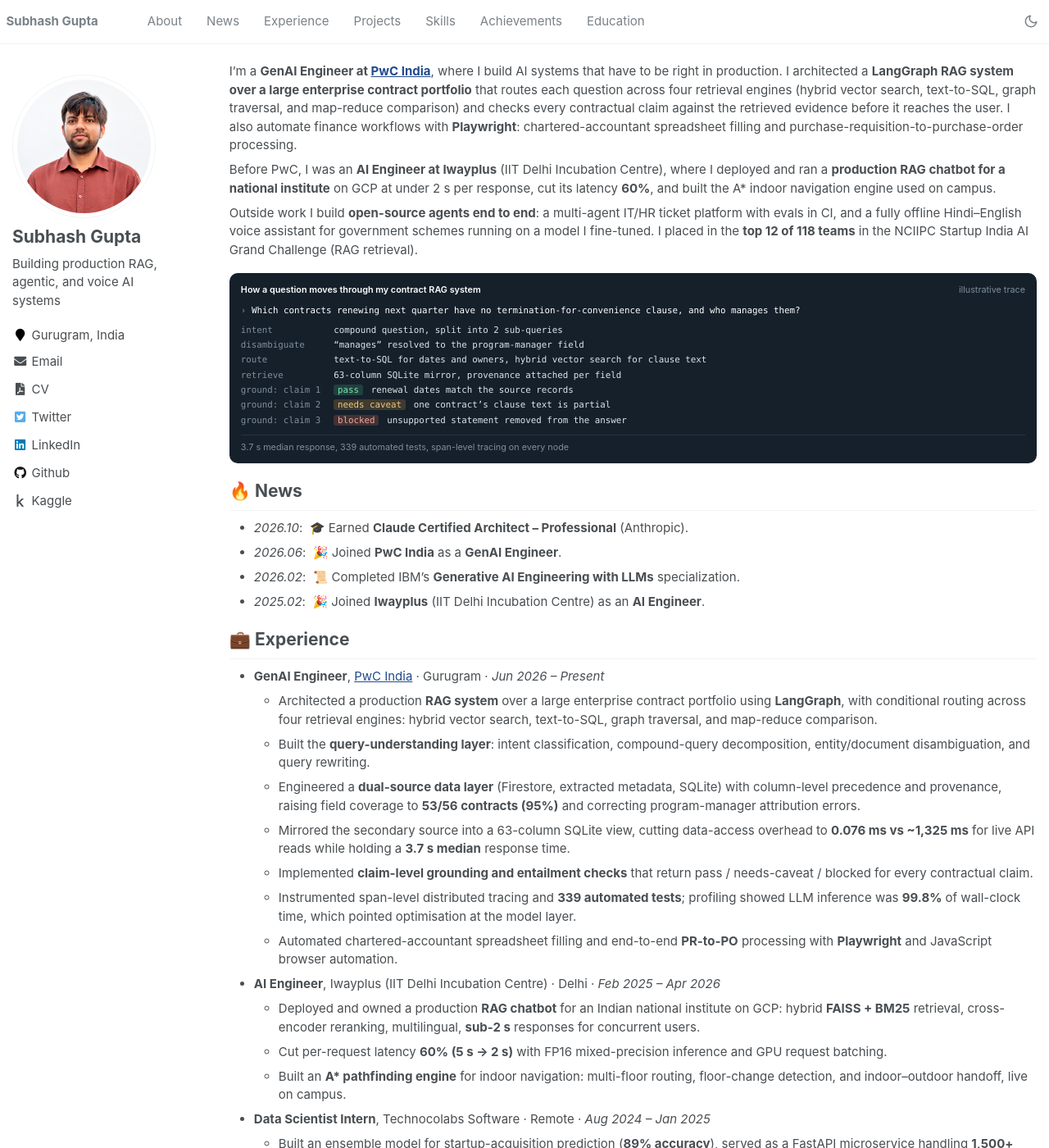
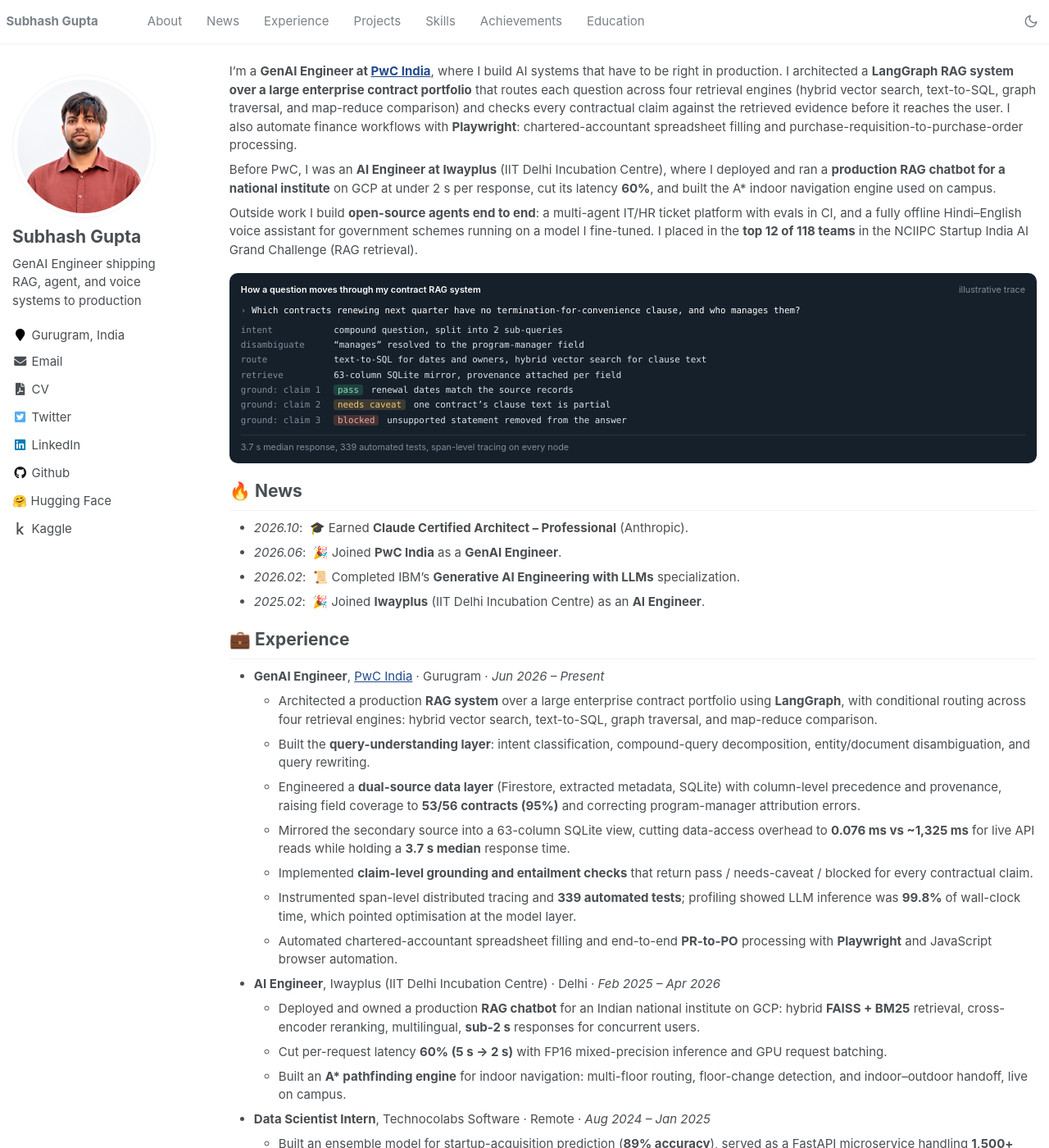
Before and after one commit to Subh24ai/Subh24ai.github.io, a Jekyll site: the page built from _pages/about.md, in a window 1280 px wide and 1400 px high. Shown: the whole window at 82% size. Built offline with Jekyll 4.4.1, drawn with Linux system fonts in a browser that asks for light colours; some of the changed text lies outside the part shown.

Commit message:
HF link, final headline, stronger projects

```diff
--- a/_config.yml
+++ b/_config.yml
@@ -23,10 +23,11 @@ baidu_site_verification  :  # get baidu_site_verification from https://ziyuan.ba
 author:
   name             : "Subhash Gupta"
   avatar           : "assets/profile_picture.png"
-  bio              : "Building production RAG, agentic, and voice AI systems"
+  bio              : "GenAI Engineer shipping RAG, agent, and voice systems to production"
   location         : "Gurugram, India"
   email            : "subhashgupta1591@gmail.com"
   github           : "Subh24ai"
+  huggingface      : "Subh24ai"
   linkedin         : "subhash24gupta"
   twitter          : "Subh24ai"
   cv               : "/resume/Subhash_Gupta_Resume.pdf"
--- a/_includes/author-profile.html
+++ b/_includes/author-profile.html
@@ -76,6 +76,9 @@
       {% endif %}
       {% if author.github %}
         <li><a href="https://github.com/{{ author.github }}"><i class="fab fa-fw fa-github" aria-hidden="true"></i> Github</a></li>
+      {% endif %}
+      {% if author.huggingface %}
+        <li><a href="https://huggingface.co/{{ author.huggingface }}"><span class="hf-icon" aria-hidden="true">🤗</span> Hugging Face</a></li>
       {% endif %}
       {% if author.kaggle %}
         <li><a href="https://www.kaggle.com/{{ author.kaggle }}"><i class="fab fa-fw fa-kaggle" aria-hidden="true"></i> Kaggle</a></li>
@@ -181,6 +184,9 @@
       {% if author.github %}
         <a href="https://github.com/{{ author.github }}"><i class="fab fa-fw fa-github" aria-hidden="true"></i></a>
       {% endif %}
+      {% if author.huggingface %}
+        <a href="https://huggingface.co/{{ author.huggingface }}" aria-label="Hugging Face"><span class="hf-icon" aria-hidden="true">🤗</span></a>
+      {% endif %}
       {% if author.kaggle %}
         <a href="https://www.kaggle.com/{{ author.kaggle }}"><i class="fab fa-fw fa-kaggle" aria-hidden="true"></i></a>
       {% endif %}
--- a/_sass/_subh.scss
+++ b/_sass/_subh.scss
@@ -33,3 +33,6 @@
   .rag-trace__row { grid-template-columns: 1fr; gap: 0; margin-bottom: 0.3em; }
 }
 [data-theme="dark"] .rag-trace { background: #0a1118; border: 1px solid #26333f; }
+
+/* Hugging Face emoji sized like the Font Awesome icons */
+.hf-icon { display: inline-block; width: 1.28571em; text-align: center; font-size: 0.95em; }
```
Also changed, not shown: _pages/about.md (+2 -2 lines).
